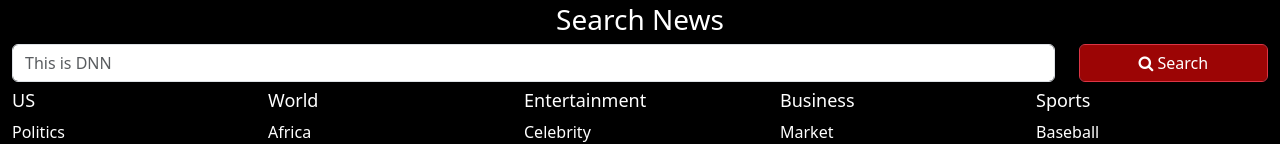
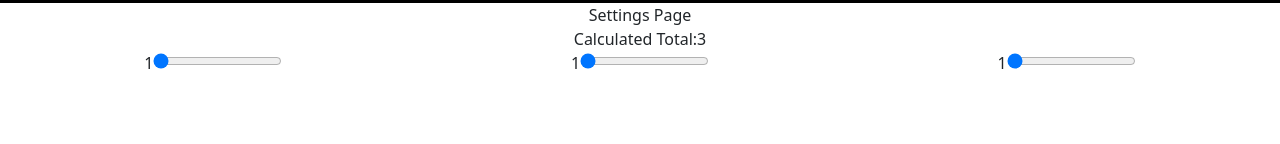
Before and after one commit to DavidRoss85/react-news-api, a React (Create React App) app: page /settings in a window 1280 px wide. Shown: the part 208-352 px from the top of the page. Built offline with nearby package versions, Linux system fonts and the light colour scheme; no server answers.

Commit message:
Add settings page

```diff
--- a/src/App.js
+++ b/src/App.js
@@ -2,8 +2,8 @@ import { Routes, Route } from 'react-router-dom';
 import { useState } from 'react';
 import './App.css';
 import Header from './components/page/Header';
-import Footer from "./components/page/Footer"
-import Navmenu from "./components/page/Navmenu";
+import Footer from './components/page/Footer'
+import Navmenu from './components/page/Navmenu';
 import HomePage from './pages/HomePage';
 import SearchPage from './pages/SearchPage';
 
@@ -12,6 +12,7 @@ import { fab } from '@fortawesome/free-brands-svg-icons'
 import { fas } from '@fortawesome/free-solid-svg-icons'
 import { far } from '@fortawesome/free-regular-svg-icons'
 import { faCheckSquare, faCoffee } from '@fortawesome/free-solid-svg-icons'
+import SettingsPage from './pages/SettingsPage';
 
 
 function App() {
@@ -20,11 +21,12 @@ function App() {
   const [homeClick, toggleHomeClick] = useState(false);
 
   return (
-    <div onClick={() => toggleHomeClick(!homeClick)} className="App">
+    <div onClick={() => toggleHomeClick(!homeClick)} className='App'>
       <Header />
       <Navmenu homeClick={homeClick} />
       <Routes>
         <Route path='/' element={<HomePage />} />
+        <Route path='/settings/' element={<SettingsPage />} />
         <Route path='/search/:searchCriteria' element={<SearchPage />} />
       </Routes>
       <Footer />
--- a/src/app/selectors/newsAPI.js
+++ b/src/app/selectors/newsAPI.js
@@ -3,7 +3,7 @@ import { ERROR_NEWS } from "../shared/TEST_NEWS"
 const apiKey = process.env.REACT_APP_NEWS_API_KEY
 const URL_API_PRE = "&apiKey="
 const LOCAL_URL = 'http://localhost:3001/'
-const testMode = false;
+const testMode = true;
 
 export const fetchFromServer = async (newsURL) => {
 
--- a/src/components/page/UserLoginMenu.js
+++ b/src/components/page/UserLoginMenu.js
@@ -5,6 +5,7 @@ import {
     DropdownItem
 } from "reactstrap";
 import { useState, useEffect } from "react";
+import { useNavigate } from "react-router-dom";
 import { useSelector, useDispatch } from "react-redux";
 import { FontAwesomeIcon } from "@fortawesome/react-fontawesome";
 import { attemptLogin, logOutUser } from "../../app/selectors/userSlice";
@@ -18,7 +19,8 @@ const UserLoginMenu = () => {
     const currentUserName = useSelector((state) => state.user.data.username);
     const userInfo = useSelector((state) => state.user);
     const userState = useSelector((state) => state.user.userState);
-    const dispatch = useDispatch()
+    const dispatch = useDispatch();
+    const navigate = useNavigate();
 
     const { loggedIn, userLoading, success } = userState;
 
@@ -67,7 +69,7 @@ const UserLoginMenu = () => {
                     </DropdownItem>
                     {loggedIn ? (
                         <>
-                            <DropdownItem style={{ color: '#333' }} onClick={() => { }} disabled>
+                            <DropdownItem style={{ color: '#333' }} onClick={() => { navigate(`/settings/`) }} >
                                 <FontAwesomeIcon icon="fa-solid fa-gear" />{' '} Options
                             </DropdownItem>
                             <DropdownItem style={{ color: '#aaa' }} onClick={signOut}>
--- /dev/null
+++ b/src/pages/SettingsPage.js
@@ -0,0 +1,139 @@
+// Start with array of window objects:
+// wArray = [
+// 	{ id: 0, width, type, ...rest },
+// 	{ id: 1, width, type, ...rest },
+// 	... rest
+// ]
+// Also Require an Array to represent window changes:
+// newArray = [
+// 	{ id: 0, width, type, ...rest },
+// 	{ id: 1, width, type, ...rest },
+// 	... rest
+// ]
+
+// Current Window: (currentWindow)
+// On Mouse down => Start calculating change (wChange)
+// Get total # of windows: (numWindows = wArray.length)
+// Get total width of all other windows:  (otherWidths = wArray.reduce().map(item=>item.width) - currentWindow.width)
+
+// with currentWindow
+// 	.newWidth = .oldWidth + wChange
+// 	if .newWidth < minWidth {
+// 		.newWidth = minWidth
+// 	}
+// 	overFlow = (.newWidth + otherWidths) - 100
+// 	if overFlow > 0 {
+// 		divide overFlow among other windows=()=>{
+// 			shrinkAmount = overFlow/ (numWindows -1)
+// 			newArray.map(window=>{
+// 				thisShrinkAmount = shrinkAmount + carriedOverNum
+// 				window.width -= thisShrinkAmount
+// 				minDiff = minWidth - window.width
+// 				if minDiff > 0 {
+// 					window.width = minWidth
+// 					carriedOverNum = minDiff
+// 				else {
+// 					carriedOverNum = 0
+// 				}
+// 			}
+// 			if carriedOverNum > 0 {
+// 				.newWidth = .newWidth - carriedOverNum
+// 			}
+// 		}
+// 	}
+// On Mouse up => make wArray = newArray values
+// Resize windows
+import { Container, Row, Col } from "reactstrap";
+import { useState, useEffect } from "react";
+
+const MIN_WIDTH = 9;
+const percentToCol = (value) => {
+    return Math.floor(12 * (value / 100));
+}
+const adjustValues = (index = 0, newValue, vArray = []) => {
+    let newArray = [...vArray]
+    const numWindows = vArray.length;
+    const otherWidths = vArray.map(item => item).reduce((total, num) => {
+        return total + num;
+    }) - vArray[index];
+
+    newArray[index] = newValue;
+    if (newArray[index] < MIN_WIDTH) {
+        newArray[index] = MIN_WIDTH
+    }
+    const overflow = (newArray[index] + otherWidths) - 100;
+    if (overflow > 0) {
+        const shrinkAmount = overflow / (numWindows - 1);
+        let carriedOverNum = 0;
+        const newerArray = newArray.map((window, idx) => {
+            if (idx === index) return window;
+            const thisShrinkAmount = shrinkAmount + carriedOverNum;
+            let windowWidth = window - thisShrinkAmount;
+            const minDiff = MIN_WIDTH - windowWidth;
+            if (minDiff > 0) {
+                windowWidth = MIN_WIDTH
+                carriedOverNum = minDiff
+            } else {
+                carriedOverNum = 0
+            }
+            return windowWidth;
+        });
+        if (carriedOverNum > 0) {
+            newerArray[index] -= carriedOverNum
+        }
+        newArray = [...newerArray];
+    }
+    return newArray
+}
+
+
+const SettingsPage = () => {
+    const [slideTotal, setSlideTotal] = useState([9, 9, 9]);
+    const [calculation, setCalculation] = useState([9, 9, 9])
+
+    const handleChange = (idx, value) => {
+        setSlideTotal((slideTotal) => {
+            slideTotal[idx] = parseInt(value);
+            setCalculation(adjustValues(idx, parseInt(value), slideTotal))
+            slideTotal = calculation;
+            return slideTotal;
+        })
+    }
+
+
+    return (
+        <>
+            <Container fluid>
+                <Row style={{ height: '500px' }}>
+                    <Col className='justify-content-center text-center'>
+                        Settings Page
+                        <br />
+                        Calculated Total:
+                        {percentToCol(calculation.reduce((total, num) => {
+                            return total + num
+                        }, 0))}
+                        <Row>
+                            {slideTotal.map((value, idx) => {
+                                return (
+                                    <Col key={idx}>
+                                        {percentToCol(value)}
+                                        <input
+                                            type='range'
+                                            min='9'
+                                            max='100'
+                                            value={value}
+                                            onChange={(e) => handleChange(idx, e.target.value)}
+                                        />
+                                    </Col>
+
+                                )
+                            })}
+                        </Row>
+                    </Col>
+                </Row>
+            </Container>
+        </>
+    )
+};
+
+export default SettingsPage;
```
